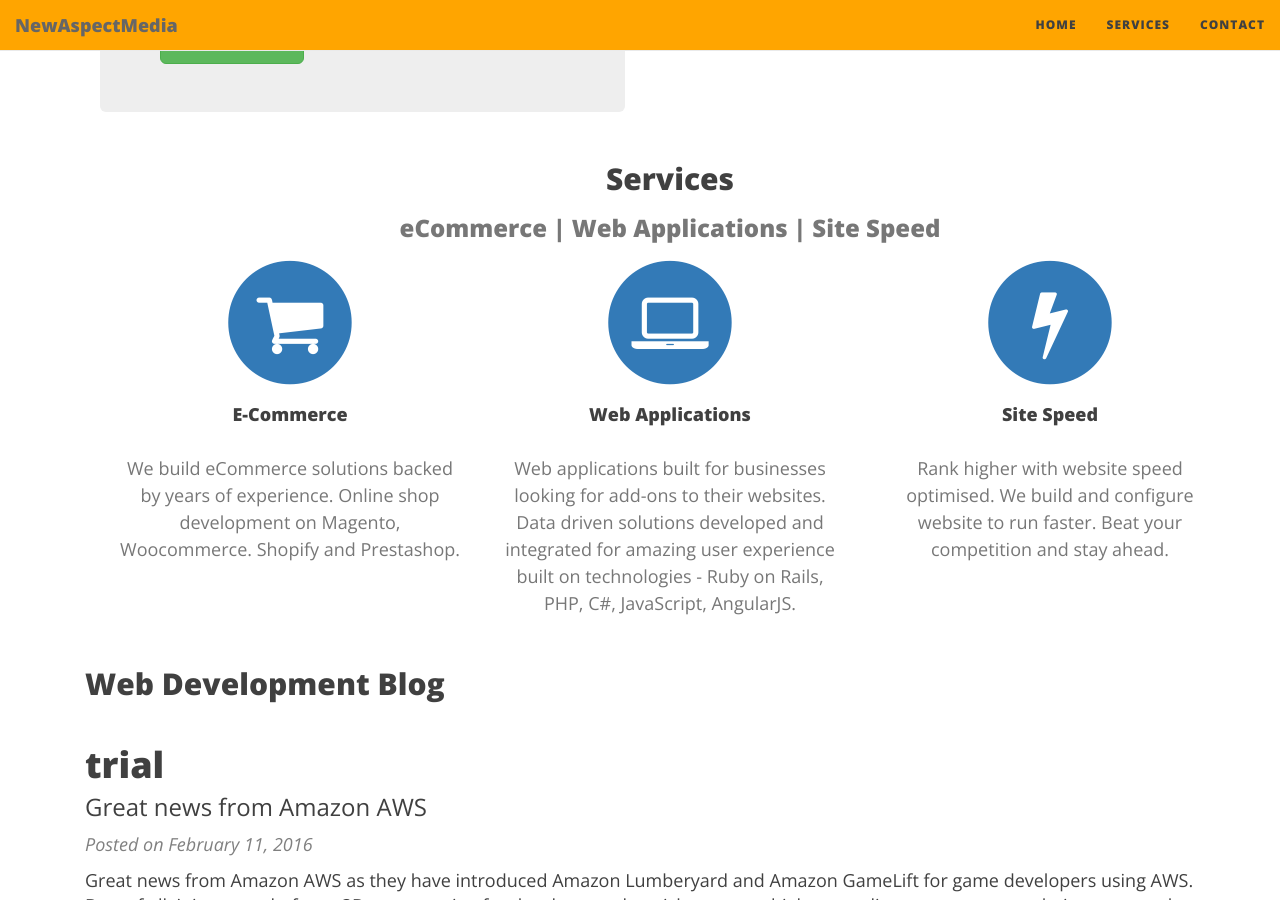
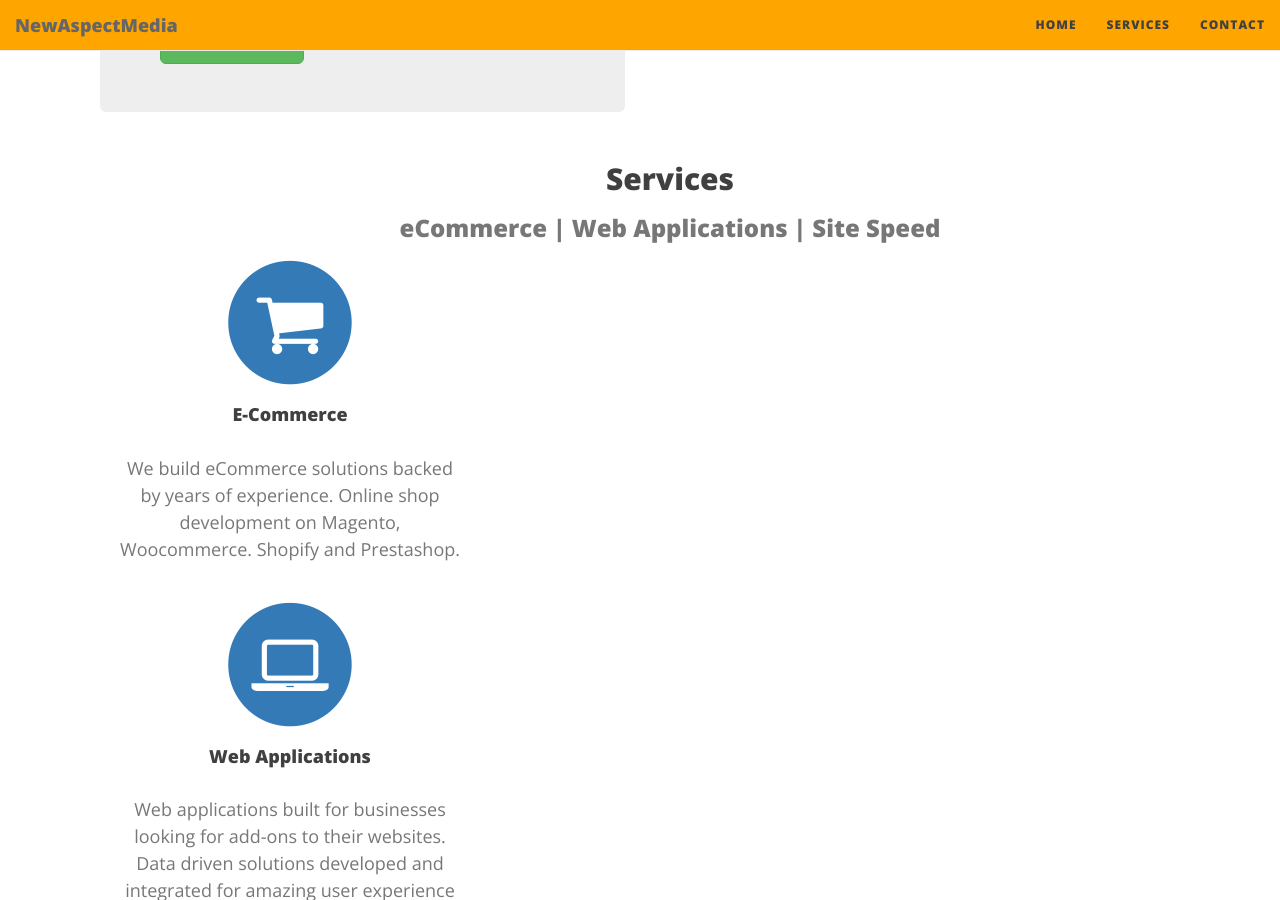
Before and after one commit to newmedia77/appxnam, a Jekyll site: the page built from index.html, in a window 1280 px wide and 900 px high, scrolled down 725 px. Built offline with Jekyll 4.4.1, drawn with Linux system fonts in a browser that asks for light colours; nearby versions of some CDN libraries; the list of posts is cut into pages by our own code.

Commit message:
andreas
col-xs-6

```diff
--- a/index.html
+++ b/index.html
@@ -37,7 +37,7 @@
                 </div>
             </div>
             <div class="row text-center">
-                <div class="col-xs-6 col-sm-4 col-md-4">
+                <div class="col-md-4">
                     <span class="fa-stack fa-4x">
                         <i class="fa fa-circle fa-stack-2x text-primary"></i>
                         <i class="fa fa-shopping-cart fa-stack-1x fa-inverse"></i>
@@ -45,7 +45,7 @@
                     <h4 class="service-heading">E-Commerce</h4>
                     <p class="text-muted">We build eCommerce solutions backed by years of experience. Online shop development on Magento, Woocommerce. Shopify and Prestashop.</p>
                 </div>
-                <div class="col-xs-6 col-sm-4 col-md-4">
+                <div class="col-md-4">
                     <span class="fa-stack fa-4x">
                         <i class="fa fa-circle fa-stack-2x text-primary"></i>
                         <i class="fa fa-laptop fa-stack-1x fa-inverse"></i>
@@ -53,7 +53,7 @@
                     <h4 class="service-heading">Web Applications</h4>
                     <p class="text-muted">Web applications built for businesses looking for add-ons to their websites. Data driven solutions developed and integrated for amazing user experience built on technologies - Ruby on Rails, PHP, C#, JavaScript, AngularJS.</p>
                 </div>
-                <div class="col-xs-6 col-sm-4 col-md-4">
+                <div class="col-md-4">
                     <span class="fa-stack fa-4x">
                         <i class="fa fa-circle fa-stack-2x text-primary"></i>
                         <i class="fa fa-flash fa-stack-1x fa-inverse"></i>
```
